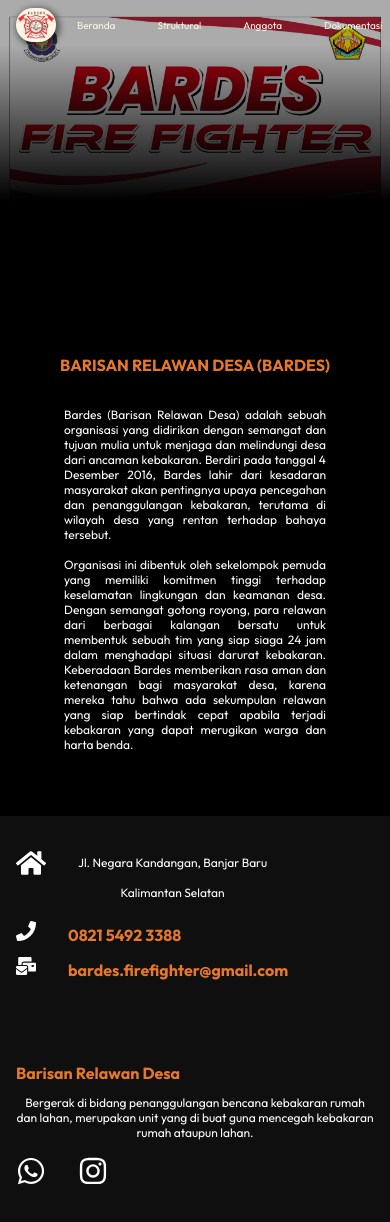
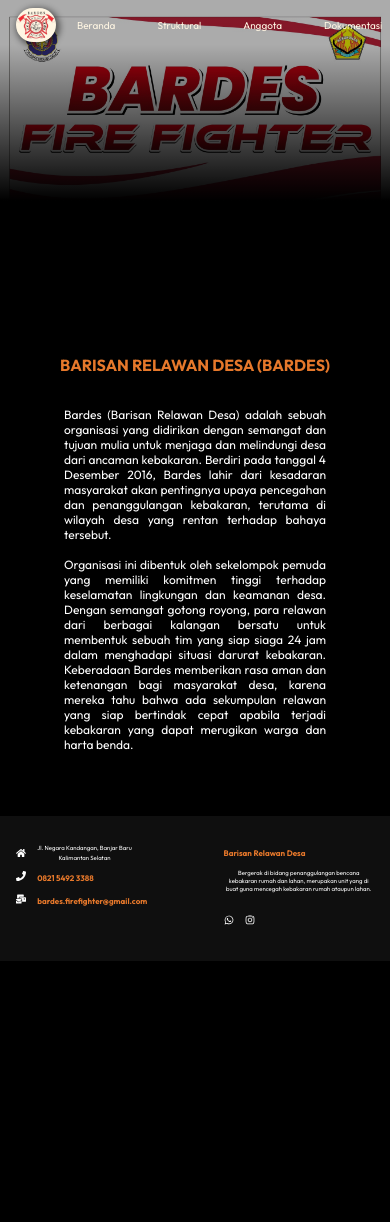
Before and after one commit to mustafakamal0799/bardes, a React (Create React App) app: page / in a window 390 px wide. After the commit the page ends 961 px from the top, so only its background shows below. Built offline with nearby package versions, Linux system fonts and the light colour scheme; the HTML template or start-up script is replaced by a standard one.

Commit message:
Perbaikan Font Lagi

```diff
--- a/src/components/Footer.js
+++ b/src/components/Footer.js
@@ -9,7 +9,7 @@ const Footer = () => {
         <div className='footer-container'>
             <div className='left'>
                 <div className='location'>
-                    <FaHome size={30} style={{color:"#fff", marginRight: "2rem"}}/>
+                    <FaHome className='icon'/>
                     <div>
                         <p>Jl. Negara Kandangan, Banjar Baru</p>
                         <p>Kalimantan Selatan</p>
@@ -17,13 +17,13 @@ const Footer = () => {
                 </div>
                 <div className='phone'>
                     <h4>
-                    <FaPhone size={20} style={{color:"#fff", marginRight: "2rem"}}/>
+                    <FaPhone className='icon'/>
                     0821 5492 3388
                     </h4>
                 </div>
                 <div className='email'>
                     <h4>
-                    <FaMailBulk size={20} style={{color:"#fff", marginRight: "2rem"}}/>
+                    <FaMailBulk className='icon'/>
                     bardes.firefighter@gmail.com
                     </h4>
                 </div>
@@ -33,8 +33,8 @@ const Footer = () => {
                 <p>Bergerak di bidang penanggulangan bencana kebakaran rumah dan lahan, merupakan unit yang di buat guna mencegah kebakaran rumah ataupun lahan.
                 </p>
                 <div className='sosial'>
-                <FaWhatsapp size={30} style={{color:"#fff", marginRight: "2rem"}}/>
-                <FaInstagram size={30} style={{color:"#fff", marginRight: "2rem"}}/>
+                <FaWhatsapp className='icon'/>
+                <FaInstagram className='icon'/>
                 </div>
             </div>
         </div>
--- a/src/styles/Footer.css
+++ b/src/styles/Footer.css
@@ -50,9 +50,16 @@
     font-size: 1.2rem;
   }
 
+  .icon {
+    color: #fff;
+    font-size: 30px;
+    margin-right: 2rem;
+  }
+
   @media screen and (max-width: 640px) {
     .footer-container {
-      grid-template-columns: 1fr;
+      grid-template-columns: repeat(2, 1fr);
+      grid-gap: 25px;
     }
 
     .footer {
@@ -60,10 +67,21 @@
     }
 
     h4 {
-      font-size: 16px;
+      font-size: 8px;
     }
 
     p {
-      font-size: 12px;
+      font-size: 6px;
+    }
+
+    .icon {
+      font-size: 10px;
+      margin-right: 0.7rem;
+    }
+
+    .location p{
+      margin-top: -10px;
+      line-height: 20px;
+      margin-bottom: -10px;
     }
   }
--- a/src/styles/Struktural.css
+++ b/src/styles/Struktural.css
@@ -115,7 +115,7 @@ h3 {
     justify-content: center;
 }
 
-@media (max-width: 768px) {
+@media screen and (max-width: 640px) {
     .struktural-container {
         padding: 4rem 1rem;
     }
```
